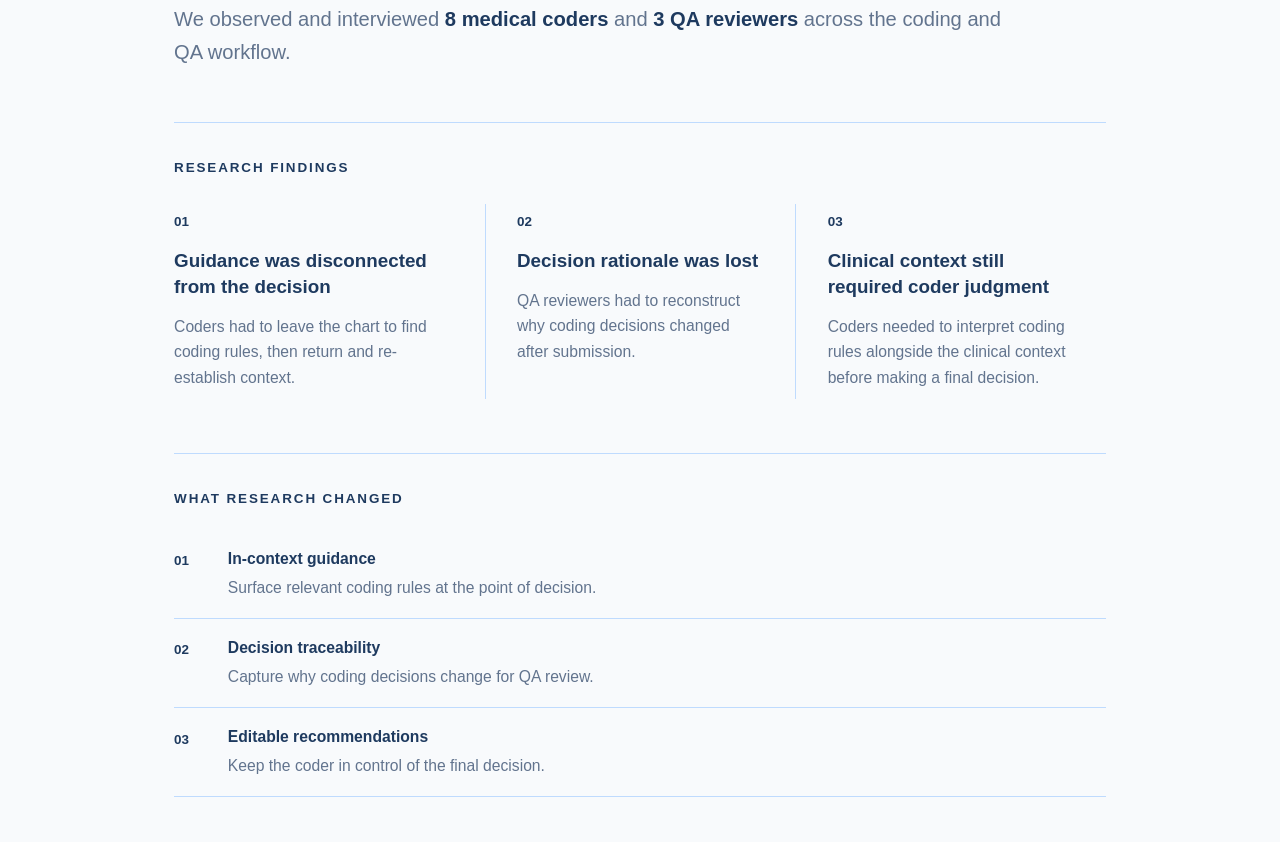
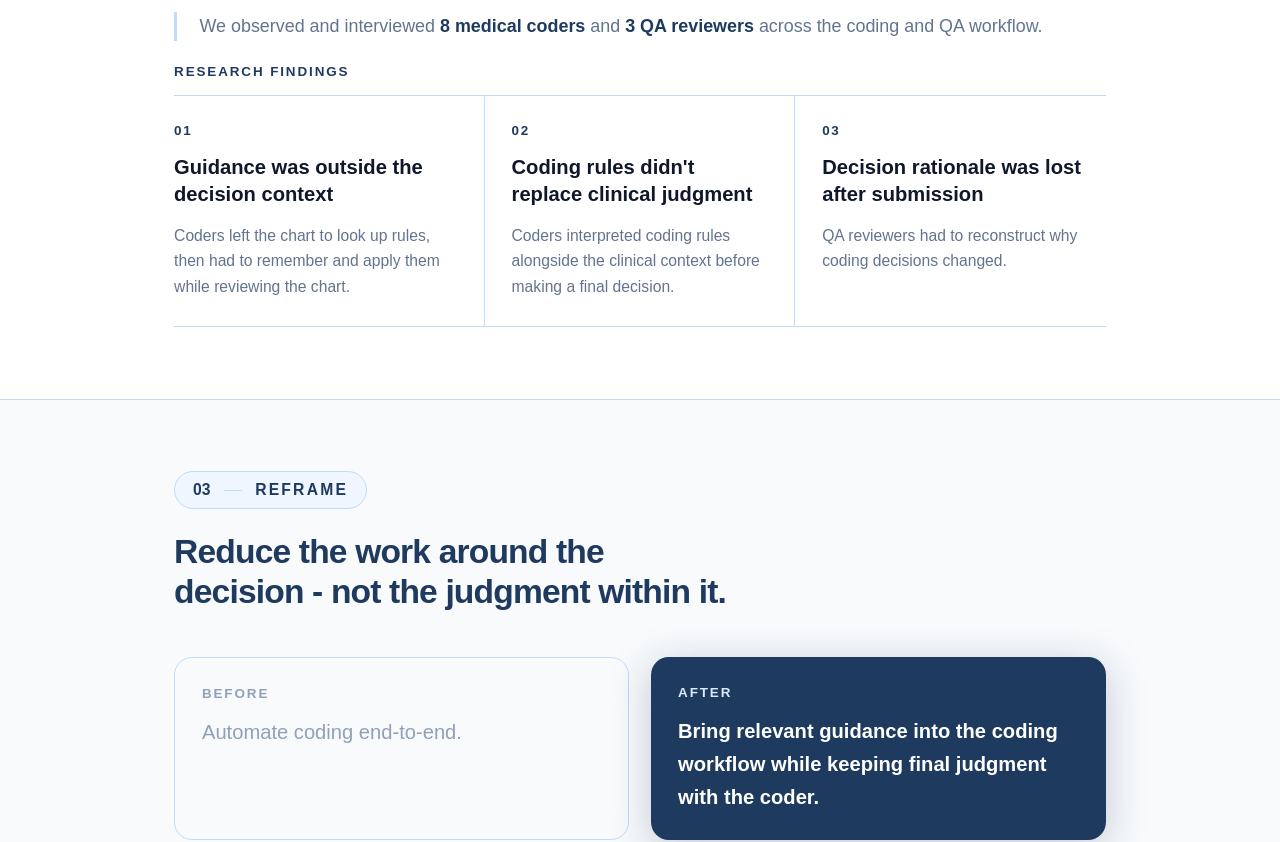
Before and after one commit to tathedrachana1403/portfolio, a Next.js app: page /work/bpo-coding in a window 1280 px wide. Shown: the part 1880-2722 px from the top of the page. Built offline with nearby package versions, Linux system fonts and the light colour scheme.

Commit message:
research finding

```diff
--- a/app/work/bpo-coding/page.tsx
+++ b/app/work/bpo-coding/page.tsx
@@ -255,27 +255,27 @@
 
 
 {/* ─────────────────────────────────────────────
-    02 — RESEARCH
+    §02 RESEARCH
 ───────────────────────────────────────────── */}
 <section
   style={{
-    backgroundColor: "#f8fafc",
+    backgroundColor: "#ffffff",
     borderBottom: `1px solid ${BORDER}`,
   }}
 >
   <div className="max-w-4xl mx-auto px-8 py-16">
 
-    {/* Section label */}
+    {/* SECTION HEADER — SAME AS CONTEXT */}
+    <div className="mb-7">
       <p
-      className="text-sm font-black tracking-[0.12em] uppercase mb-5"
+        className="text-sm font-black tracking-[0.14em] uppercase mb-5"
         style={{ color: DARK }}
       >
         02 — Research
       </p>
 
-    {/* Heading */}
       <h2
-      className="text-2xl md:text-3xl font-black leading-[1.2] tracking-tight mb-5"
+        className="text-2xl md:text-3xl font-black leading-[1.2] tracking-tight"
         style={{
           color: DARK,
           textWrap: "balance",
@@ -283,161 +283,117 @@
       >
         Research revealed where accuracy risk entered the workflow.
       </h2>
+    </div>
 
-    {/* Research context */}
-    <p className="text-base md:text-lg text-slate-500 leading-relaxed max-w-3xl">
-      We observed and interviewed{" "}
-      <strong className="font-semibold" style={{ color: DARK }}>
-        8 medical coders
-      </strong>{" "}
-      and{" "}
-      <strong className="font-semibold" style={{ color: DARK }}>
-        3 QA reviewers
-      </strong>{" "}
-      across the coding and QA workflow.
-    </p>
-
-
-    {/* ─────────────────────────────────────────
-        RESEARCH FINDINGS
-    ───────────────────────────────────────── */}
+    {/* RESEARCH PARTICIPANTS */}
     <div
-      className="mt-12 pt-8"
+      className="mb-5"
       style={{
-        borderTop: `1px solid ${BORDER}`,
+        borderLeft: `3px solid ${BORDER}`,
+        paddingLeft: "1.25rem",
       }}
     >
+      <p className="text-base text-slate-500 leading-relaxed">
+        We observed and interviewed{" "}
+        <strong style={{ color: DARK }}>8 medical coders</strong> and{" "}
+        <strong style={{ color: DARK }}>3 QA reviewers</strong> across the
+        coding and QA workflow.
+      </p>
+    </div>
+
+    {/* RESEARCH FINDINGS */}
+    <div>
       <p
-        className="text-xs font-black tracking-[0.14em] uppercase mb-6"
+        className="text-xs font-black tracking-[0.14em] uppercase mb-3"
         style={{ color: DARK }}
       >
         Research findings
       </p>
 
+      {/* HORIZONTAL FINDINGS */}
       <div
         className="grid grid-cols-1 md:grid-cols-3"
-      >
-        {[
-          {
-            number: "01",
-            title: "Guidance was disconnected from the decision",
-            body:
-              "Coders had to leave the chart to find coding rules, then return and re-establish context.",
-          },
-          {
-            number: "02",
-            title: "Decision rationale was lost",
-            body:
-              "QA reviewers had to reconstruct why coding decisions changed after submission.",
-          },
-          {
-            number: "03",
-            title: "Clinical context still required coder judgment",
-            body:
-              "Coders needed to interpret coding rules alongside the clinical context before making a final decision.",
-          },
-        ].map((finding, i) => (
-          <div
-            key={finding.number}
-            className="py-2 pr-7"
         style={{
-              borderLeft:
-                i > 0 ? `1px solid ${BORDER}` : "none",
-              paddingLeft:
-                i > 0 ? "1.75rem" : 0,
+          borderTop: `1px solid ${BORDER}`,
+          borderBottom: `1px solid ${BORDER}`,
         }}
       >
-            {/* Number */}
-            <p
-              className="text-xs font-black tabular-nums mb-4"
-              style={{ color: DARK }}
-            >
-              {finding.number}
-            </p>
 
-            {/* Finding */}
-            <h3
-              className="text-base md:text-[1.05rem] font-black leading-snug mb-3"
-              style={{ color: DARK }}
-            >
-              {finding.title}
-            </h3>
-
-            {/* Explanation */}
-            <p className="text-sm text-slate-500 leading-relaxed">
-              {finding.body}
-            </p>
-          </div>
-        ))}
-      </div>
-    </div>
-
-
-    {/* ─────────────────────────────────────────
-        WHAT RESEARCH CHANGED
-    ───────────────────────────────────────── */}
+        {/* FINDING 01 */}
         <div
-      className="mt-12 pt-8"
+          className="py-6 pr-6"
           style={{
-        borderTop: `1px solid ${BORDER}`,
+            borderRight: `1px solid ${BORDER}`,
           }}
         >
           <p
-        className="text-xs font-black tracking-[0.14em] uppercase mb-5"
+            className="text-xs font-black tracking-[0.12em] mb-3"
             style={{ color: DARK }}
           >
-        What research changed
+            01
           </p>
 
-      <div>
-        {[
-          {
-            number: "01",
-            title: "In-context guidance",
-            body:
-              "Surface relevant coding rules at the point of decision.",
-          },
-          {
-            number: "02",
-            title: "Decision traceability",
-            body:
-              "Capture why coding decisions change for QA review.",
-          },
-          {
-            number: "03",
-            title: "Editable recommendations",
-            body:
-              "Keep the coder in control of the final decision.",
-          },
-        ].map((item) => (
+          <h3
+            className="text-base md:text-lg font-black leading-snug mb-3"
+            style={{ color: "#0f172a" }}
+          >
+            Guidance was outside the decision context
+          </h3>
+
+          <p className="text-sm text-slate-500 leading-relaxed">
+            Coders left the chart to look up rules, then had to remember and
+            apply them while reviewing the chart.
+          </p>
+        </div>
+
+        {/* FINDING 02 */}
         <div
-            key={item.number}
-            className="flex items-start gap-5 py-4"
+          className="py-6 px-6"
           style={{
-              borderBottom: `1px solid ${BORDER}`,
+            borderRight: `1px solid ${BORDER}`,
           }}
         >
-            <span
-              className="text-xs font-black tabular-nums pt-1 w-7 shrink-0"
+          <p
+            className="text-xs font-black tracking-[0.12em] mb-3"
             style={{ color: DARK }}
           >
-              {item.number}
-            </span>
+            02
+          </p>
 
-            <div className="flex-1">
+          <h3
+            className="text-base md:text-lg font-black leading-snug mb-3"
+            style={{ color: "#0f172a" }}
+          >
+            Coding rules didn't replace clinical judgment
+          </h3>
+
+          <p className="text-sm text-slate-500 leading-relaxed">
+            Coders interpreted coding rules alongside the clinical context
+            before making a final decision.
+          </p>
+        </div>
+
+        {/* FINDING 03 */}
+        <div className="py-6 pl-6">
           <p
-                className="text-sm font-black mb-1"
+            className="text-xs font-black tracking-[0.12em] mb-3"
             style={{ color: DARK }}
           >
-                {item.title}
+            03
           </p>
 
+          <h3
+            className="text-base md:text-lg font-black leading-snug mb-3"
+            style={{ color: "#0f172a" }}
+          >
+            Decision rationale was lost after submission
+          </h3>
+
           <p className="text-sm text-slate-500 leading-relaxed">
-                {item.body}
+            QA reviewers had to reconstruct why coding decisions changed.
           </p>
         </div>
-          </div>
-        ))}
+
       </div>
     </div>
 
```
Lines whose indentation alone changed are shown as unchanged.
